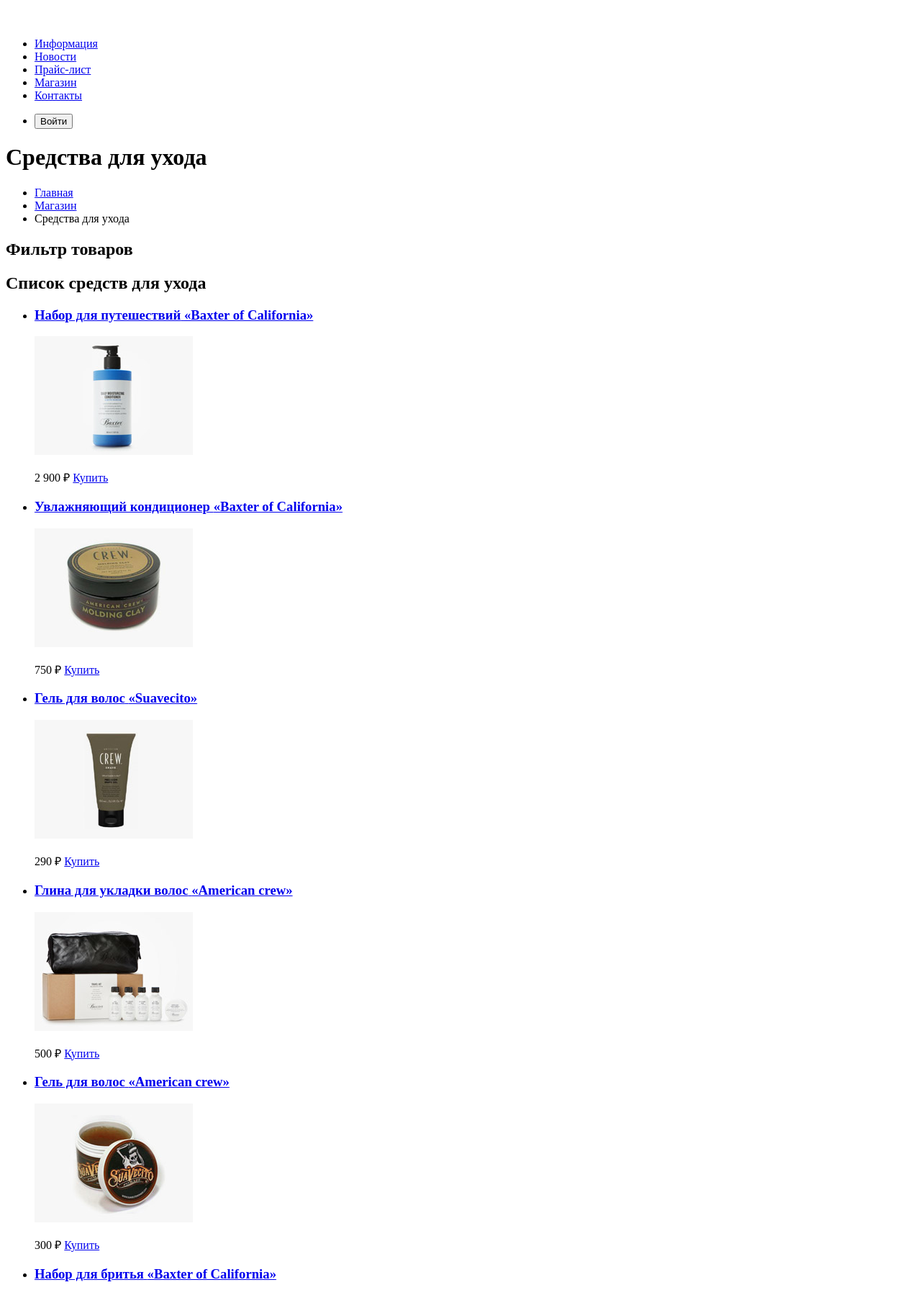
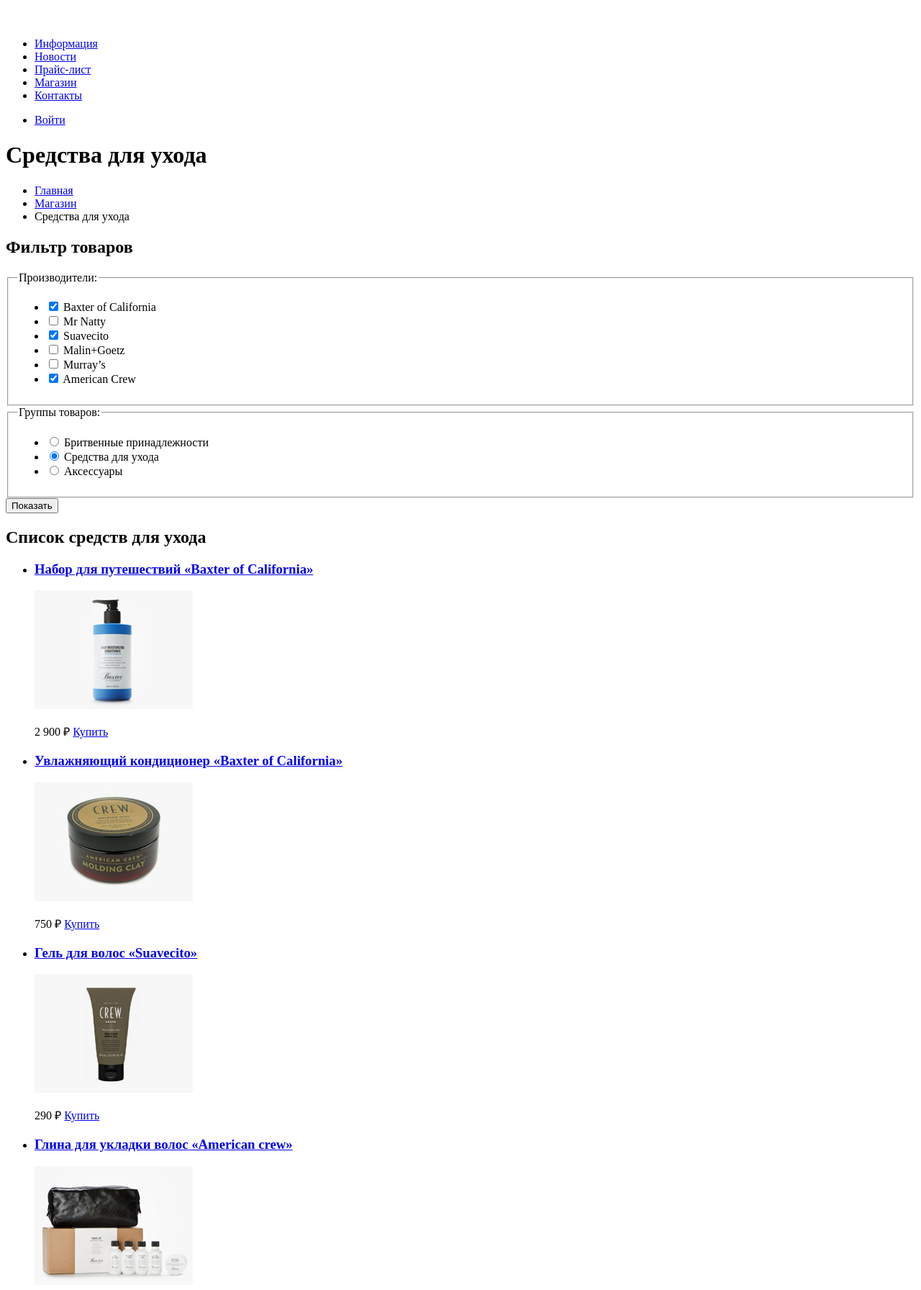
Before and after one commit to cyborg-t1000/508855-barbershop-26, a plain HTML site: page catalog.html in a window 1280 px wide. Shown: the top 1792 px of the page at 72% size. Drawn offline with Linux system fonts and the light colour scheme.

Commit message:
Accessibility

```diff
--- a/catalog.html
+++ b/catalog.html
@@ -2,7 +2,7 @@
 <html lang="ru">
 <head>
   <meta charset="utf-8">
-  <title></title>
+  <title>Барбершоп - Каталог</title>
 </head>
 <body>
 <header>
@@ -19,7 +19,7 @@
     </ul>
     <ul>
       <li>
-        <button type="button">Войти</button>
+        <a href="login.html">Войти</a>
       </li>
     </ul>
   </nav>
@@ -34,109 +34,147 @@
   </ul>
   <section>
     <h2>Фильтр товаров</h2>
-    <!-- Здесь будет форма -->
+    <form method="get" action="https://echo.htmlacademy.ru">
+      <fieldset>
+        <legend>Производители:</legend>
+        <ul>
+          <li>
+            <input type="checkbox" name="baxter-of-california" id="filter-baxter-of-california" checked>
+            <label for="filter-baxter-of-california">Baxter of California</label>
+          </li>
+          <li>
+            <input type="checkbox" name="mr-natty" id="filter-mr-natty">
+            <label for="filter-mr-natty">Mr Natty</label>
+          </li>
+          <li>
+            <input type="checkbox" name="suavecito" id="filter-suavecito" checked>
+            <label for="filter-suavecito">Suavecito</label>
+          </li>
+          <li>
+            <input type="checkbox" name="malin-goetz" id="filter-malin-goetz">
+            <label for="filter-malin-goetz">Malin+Goetz</label>
+          </li>
+          <li>
+            <input type="checkbox" name="murrays" id="filter-murrays">
+            <label for="filter-murrays">Murray’s</label>
+          </li>
+          <li>
+            <input type="checkbox" name="american-crew" id="filter-american-crew" checked>
+            <label for="filter-american-crew">American Crew</label>
+          </li>
+        </ul>
+      </fieldset>
+      <fieldset>
+        <legend>Группы товаров:</legend>
+        <ul>
+          <li>
+            <input type="radio" name="product-group" value="shaving" id="filter-shave">
+            <label for="filter-shave">Бритвенные принадлежности</label>
+          </li>
+          <li>
+            <input type="radio" name="product-group" value="hair-care" id="filter-care" checked>
+            <label for="filter-care">Средства для ухода</label>
+          </li>
+          <li>
+            <input type="radio" name="product-group" value="accessories" id="filter-accessories">
+            <label for="filter-accessories">Аксессуары</label>
+          </li>
+        </ul>
+      </fieldset>
+      <button type="submit">
+        Показать
+      </button>
+    </form>
   </section>
 
   <section>
     <h2>Список средств для ухода</h2>
     <ul>
       <li>
+        <a href="catalog-item.html">
           <h3>
-          <a href="catalog-item.html">
             <span>Набор для путешествий</span>
             <span>«Baxter of California»</span>
-          </a>
           </h3>
           <p>
-          <a href="catalog-item.html">
             <img src="img/product-1.jpg" width="220" height="165" alt="Набор для путешествий «Baxter of California»">
+          </p>
         </a>
-        </p>
         <p>
           2 900 ₽
           <a href="#">Купить</a>
         </p>
       </li>
       <li>
+        <a href="catalog-item.html">
           <h3>
-          <a href="catalog-item.html">
             <span>Увлажняющий кондиционер</span>
             <span>«Baxter of California»</span>
-          </a>
           </h3>
           <p>
-          <a href="catalog-item.html">
             <img src="img/product-2.jpg" width="220" height="165" alt="Увлажняющий кондиционер «Baxter of California»">
+          </p>
         </a>
-        </p>
         <p>
           750 ₽
           <a href="#">Купить</a>
         </p>
       </li>
       <li>
+        <a href="catalog-item.html">
           <h3>
-          <a href="catalog-item.html">
             <span>Гель для волос</span>
             <span>«Suavecito»</span>
-          </a>
           </h3>
           <p>
-          <a href="catalog-item.html">
             <img src="img/product-3.jpg" width="220" height="165" alt="Гель для волос «Suavecito»">
+          </p>
         </a>
-        </p>
         <p>
           290 ₽
           <a href="#">Купить</a>
         </p>
       </li>
       <li>
+        <a href="catalog-item.html">
           <h3>
-          <a href="catalog-item.html">
             <span>Глина для укладки волос</span>
             <span>«American crew»</span>
-          </a>
           </h3>
           <p>
-          <a href="catalog-item.html">
             <img src="img/product-4.jpg" width="220" height="165" alt="Глина для укладки волос «American crew»">
+          </p>
         </a>
-        </p>
         <p>
           500 ₽
           <a href="#">Купить</a>
         </p>
       </li>
       <li>
+        <a href="catalog-item.html">
           <h3>
-          <a href="catalog-item.html">
             <span>Гель для волос</span>
             <span>«American crew»</span>
-          </a>
           </h3>
           <p>
-          <a href="catalog-item.html">
             <img src="img/product-5.jpg" width="220" height="165" alt="Гель для волос «American crew»">
+          </p>
         </a>
-        </p>
         <p>
           300 ₽
           <a href="#">Купить</a>
         </p>
       </li>
       <li>
+        <a href="catalog-item.html">
           <h3>
-          <a href="catalog-item.html">
             <span>Набор для бритья</span>
             <span>«Baxter of California»</span>
-          </a>
           </h3>
           <p>
-          <a href="catalog-item.html">
             <img src="img/product-6.jpg" width="220" height="165" alt="Набор для бритья «Baxter of California»">
+          </p>
         </a>
-        </p>
         <p>
           3 900 ₽
           <a href="#">Купить</a>
@@ -174,8 +212,30 @@
 <section>
   <h2>Личный кабинет</h2>
   <p>Введите свой логин и пароль.</p>
-  <!-- Здесь будет форма -->
-  <button type="button">Закрыть</button>
+  <form action="https://echo.htmlacademy.ru" method="post">
+    <p>
+      <label for="user-login">Логин</label>
+      <input id="user-login" type="text" name="login" placeholder="email@example.com">
+    </p>
+    <p>
+      <label for="user-password">Пароль</label>
+      <input id="user-password" type="password" name="password" placeholder="••••••••">
+    </p>
+    <p>
+      <label>
+        <input type="checkbox" name="remember">
+        Запомните меня
+      </label>
+      <a href="#">Я забыл пароль!</a>
+    </p>
+    <button type="submit">
+      Войти
+    </button>
+  </form>
+  <button type="button">
+    Закрыть
+  </button>
 </section>
+
 </body>
 </html>
```
Also changed, not shown: catalog-item.html (+26 -4 lines), index.html (+57 -9 lines). Lines whose indentation alone changed are shown as unchanged.
